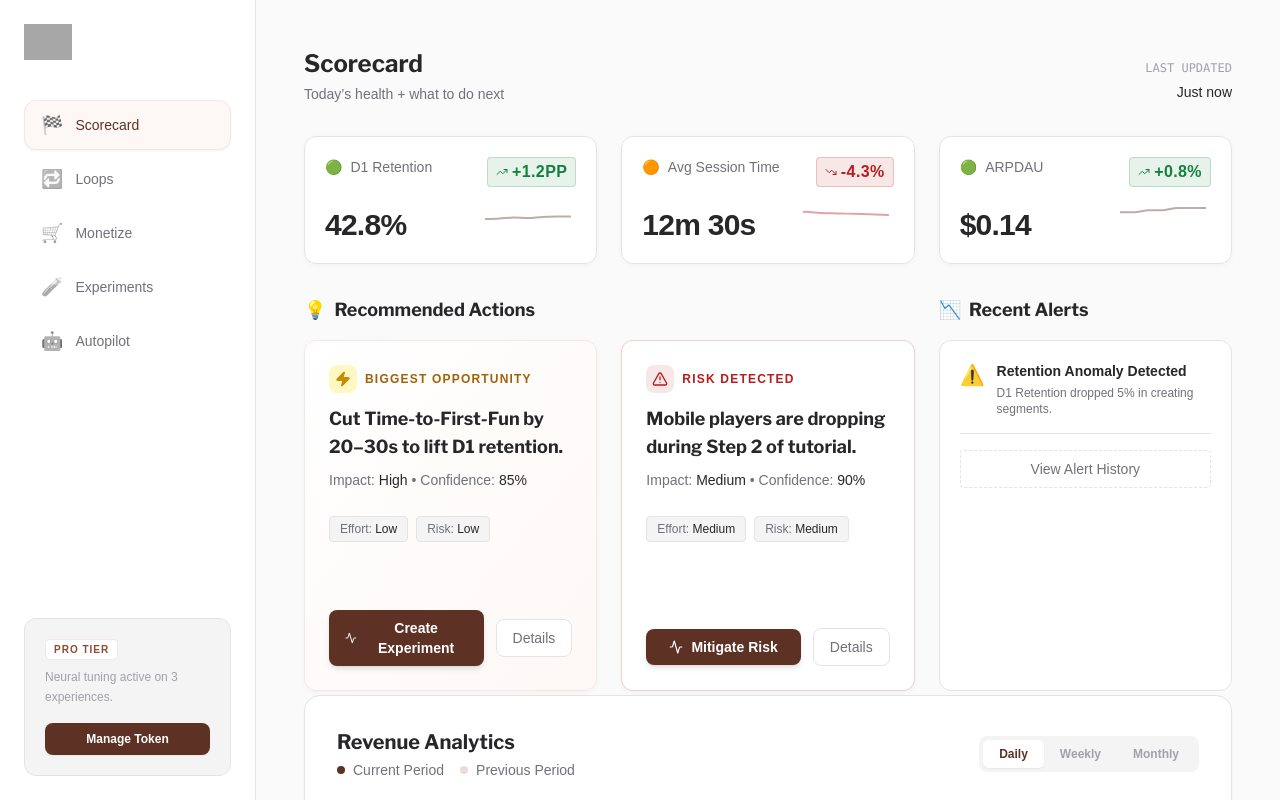
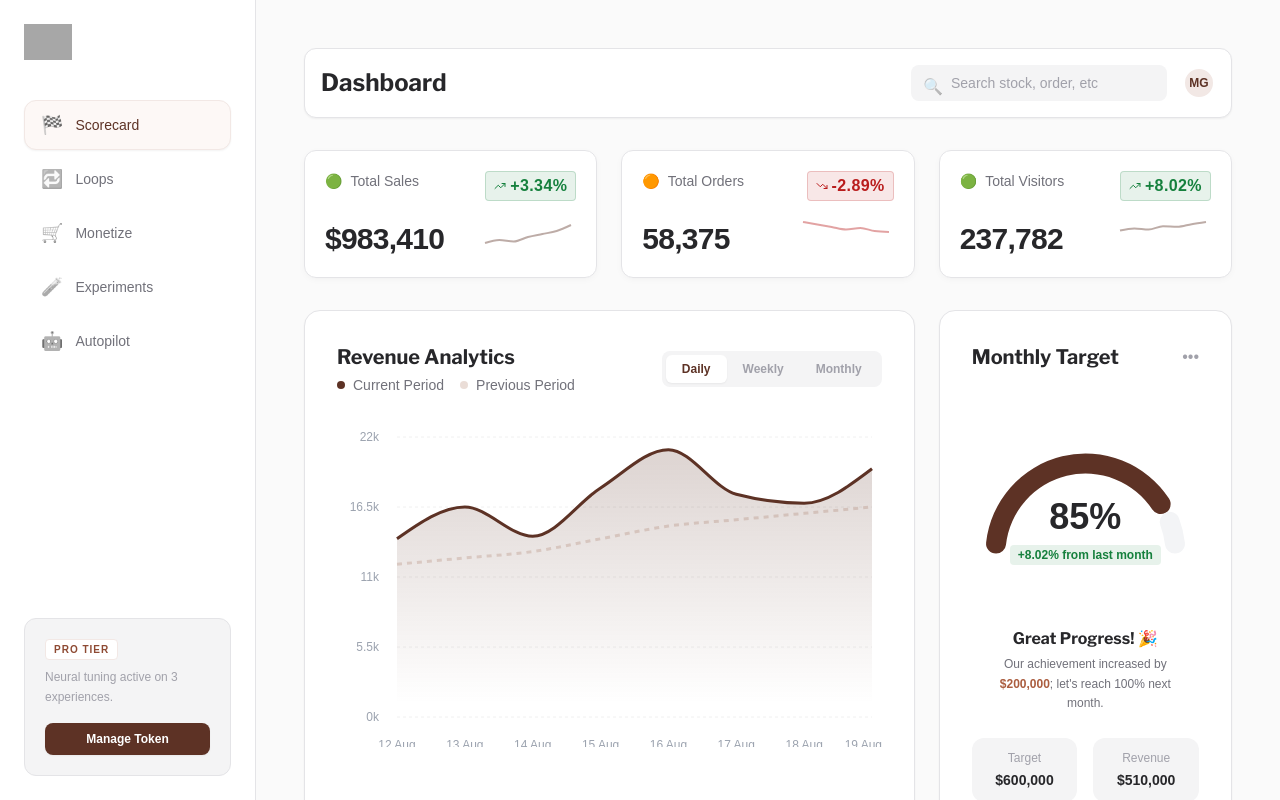
Before and after one commit to ShamzAfo01/blox-API-DAU-Chart, a React (Vite) app: page / in a window 1280 px wide. Shown: the top 800 px of the page. Built offline with nearby package versions, Linux system fonts and the light colour scheme; grey boxes are pictures that could not be loaded; a web font is replaced by a local one.

Commit message:
lhgitfurtydgihjo

```diff
--- a/components/Scorecard.tsx
+++ b/components/Scorecard.tsx
@@ -1,45 +1,65 @@
 import React from 'react';
 import { KPITile } from './KPITile';
-import { RecommendationCard } from './RecommendationCard';
 import { TrendChart } from './TrendChart';
+import { DistributionChart } from './DistributionChart';
+import { GoalGauge } from './GoalGauge';
+import { RecommendationCard } from './RecommendationCard'; // Kept for below the fold
 import { KPI, Recommendation } from '../types';
 import { motion } from 'framer-motion';
 
 export const Scorecard: React.FC = () => {
     const kpis: KPI[] = [
         {
-            id: 'retention',
-            label: 'D1 Retention',
-            value: '42.8%',
-            delta: '+1.2pp',
+            id: 'revenue',
+            label: 'Total Sales',
+            value: '$983,410',
+            delta: '+3.34%',
             deltaType: 'positive',
             status: 'healthy',
-            history: [38, 39, 41, 40, 42, 42.8, 43]
+            history: [300, 400, 350, 500, 600, 700, 900]
         },
         {
-            id: 'engagement',
-            label: 'Avg Session Time',
-            value: '12m 30s',
-            delta: '-4.3%',
+            id: 'orders',
+            label: 'Total Orders',
+            value: '58,375',
+            delta: '-2.89%',
             deltaType: 'negative',
             status: 'watch',
-            history: [14, 13.5, 13.2, 13.0, 12.8, 12.5, 12.2]
+            history: [60, 55, 50, 45, 48, 42, 40]
         },
         {
-            id: 'monetization',
-            label: 'ARPDAU',
-            value: '$0.14',
-            delta: '+0.8%',
+            id: 'visitors',
+            label: 'Total Visitors',
+            value: '237,782',
+            delta: '+8.02%',
             deltaType: 'positive',
             status: 'healthy',
-            history: [0.12, 0.12, 0.13, 0.13, 0.14, 0.14, 0.14]
+            history: [200, 220, 210, 240, 235, 260, 280]
         }
+    ];
+
+    const trendData = [
+        { date: '12 Aug', value: 14000, previousValue: 12000 },
+        { date: '13 Aug', value: 16500, previousValue: 12500 },
+        { date: '14 Aug', value: 14200, previousValue: 13000 },
+        { date: '15 Aug', value: 18000, previousValue: 14000 },
+        { date: '16 Aug', value: 21000, previousValue: 15000 },
+        { date: '17 Aug', value: 17500, previousValue: 15500 },
+        { date: '18 Aug', value: 16800, previousValue: 16000 },
+        { date: '19 Aug', value: 19500, previousValue: 16500 },
+    ];
+
+    const categoryData = [
+        { name: 'Electronics', value: 1200000 },
+        { name: 'Fashion', value: 950000 },
+        { name: 'Home & Kitchen', value: 750000 },
+        { name: 'Beauty', value: 500000 },
     ];
 
     const recommendations: Recommendation[] = [
         {
             id: 'rec1',
-            title: 'Cut Time-to-First-Fun by 20–30s to lift D1 retention.',
+            title: 'Optimize "Fashion" segment ad spend.',
             impact: 'High',
             confidence: 85,
             effort: 'Low',
@@ -48,7 +68,7 @@ export const Scorecard: React.FC = () => {
         },
         {
             id: 'rec2',
-            title: 'Mobile players are dropping during Step 2 of tutorial.',
+            title: 'High abandonment in checkout flow.',
             impact: 'Medium',
             confidence: 90,
             effort: 'Medium',
@@ -57,31 +77,23 @@ export const Scorecard: React.FC = () => {
         }
     ];
 
-    const chartData = [
-        { date: 'Mon', value: 12400 },
-        { date: 'Tue', value: 12800 },
-        { date: 'Wed', value: 13900 },
-        { date: 'Thu', value: 13500 },
-        { date: 'Fri', value: 14200 },
-        { date: 'Sat', value: 15100 },
-        { date: 'Sun', value: 16000 },
-    ];
-
     return (
-        <div className="space-y-8 animate-fade-in">
+        <div className="space-y-8 animate-fade-in pb-12">
             {/* Header */}
-            <div className="flex justify-between items-end">
-                <div>
-                    <h1 className="text-2xl font-bold text-text-primary mb-1">Scorecard</h1>
-                    <p className="text-text-secondary text-sm">Today’s health + what to do next</p>
-                </div>
-                <div className="text-right">
-                    <span className="text-xs font-mono text-text-muted block mb-1">LAST UPDATED</span>
-                    <span className="text-sm font-medium text-text-primary">Just now</span>
+            <div className="flex justify-between items-center bg-white p-4 rounded-xl border border-border shadow-sm">
+                <h1 className="text-2xl font-bold text-text-primary">Dashboard</h1>
+                <div className="flex items-center gap-4">
+                    <div className="relative">
+                        <input type="text" placeholder="Search stock, order, etc" className="bg-surface-elevated pl-10 pr-4 py-2 rounded-lg text-sm border-none focus:ring-1 focus:ring-primary-500 w-64 text-text-primary placeholder:text-text-muted" />
+                        <span className="absolute left-3 top-2.5 opacity-40">🔍</span>
+                    </div>
+                    <div className="flex -space-x-2">
+                        <div className="w-8 h-8 rounded-full bg-primary-100 border-2 border-white flex items-center justify-center text-xs font-bold text-primary-900">MG</div>
+                    </div>
                 </div>
             </div>
 
-            {/* KPI Row - Above the Fold */}
+            {/* KPI Row */}
             <div className="grid grid-cols-1 md:grid-cols-3 gap-6">
                 {kpis.map((kpi, index) => (
                     <motion.div
@@ -95,42 +107,29 @@ export const Scorecard: React.FC = () => {
                 ))}
             </div>
 
-            {/* Mid Row: Opportunities & Risks */}
-            <div className="grid grid-cols-1 md:grid-cols-2 lg:grid-cols-3 gap-6">
-                <div className="lg:col-span-2">
-                    <h2 className="text-lg font-bold text-text-primary mb-4 flex items-center gap-2">
-                        <span>💡</span> Recommended Actions
-                    </h2>
-                    <div className="grid grid-cols-1 md:grid-cols-2 gap-6 h-full">
+            {/* Main Grid: Revenue & Targets */}
+            <div className="grid grid-cols-1 xl:grid-cols-3 gap-6 min-h-[400px]">
+                <div className="xl:col-span-2 h-full">
+                    <TrendChart data={trendData} />
+                </div>
+                <div className="xl:col-span-1 h-full">
+                    <GoalGauge current={510000} target={600000} />
+                </div>
+            </div>
+
+            {/* Secondary Grid: Categories & Recommendations */}
+            <div className="grid grid-cols-1 xl:grid-cols-3 gap-6">
+                <div className="xl:col-span-1 h-full">
+                    <DistributionChart data={categoryData} />
+                </div>
+                <div className="xl:col-span-2">
+                    <h3 className="text-xl font-bold text-text-primary mb-4">Recommended Actions</h3>
+                    <div className="grid grid-cols-1 md:grid-cols-2 gap-6">
                         {recommendations.map((rec) => (
                             <RecommendationCard key={rec.id} recommendation={rec} />
                         ))}
                     </div>
                 </div>
-
-                <div className="lg:col-span-1">
-                    <h2 className="text-lg font-bold text-text-primary mb-4 flex items-center gap-2">
-                        <span>📉</span> Recent Alerts
-                    </h2>
-                    <div className="bg-surface border border-border rounded-xl p-5 h-full min-h-[220px]">
-                        <div className="flex items-start gap-3 mb-4">
-                            <span className="text-xl">⚠️</span>
-                            <div>
-                                <p className="text-sm font-bold text-text-primary">Retention Anomaly Detected</p>
-                                <p className="text-xs text-text-secondary mt-1">D1 Retention dropped 5% in creating segments.</p>
-                            </div>
-                        </div>
-                        <div className="h-px bg-border my-4"></div>
-                        <button className="w-full py-2 text-sm text-text-secondary hover:text-text-primary border border-dashed border-border rounded hover:border-text-muted transition-colors">
-                            View Alert History
-                        </button>
-                    </div>
-                </div>
-            </div>
-
-            {/* Bottom Fold: Trends */}
-            <div className="pt-4">
-                <TrendChart data={chartData} />
             </div>
         </div>
     );
```
